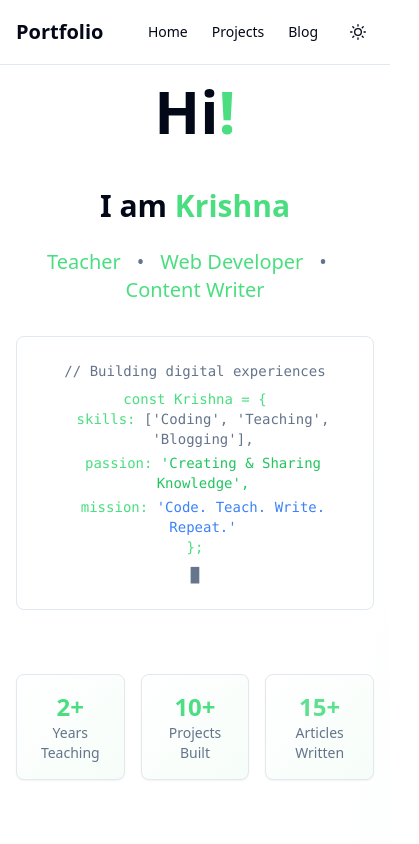
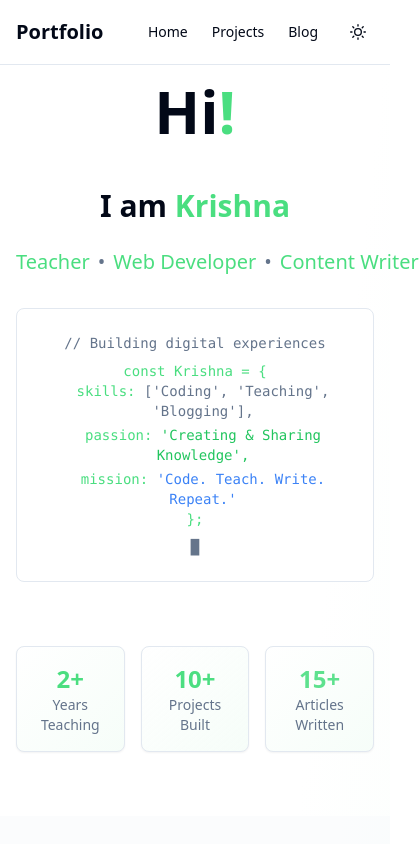
Before and after one commit to akrrishna/akrrishna.github.io, a React (Vite) app: page / in a window 390 px wide. Shown: the top 844 px of the page, 419 px wide, since content can reach past the window. Built offline with nearby package versions, Linux system fonts and the light colour scheme.

Commit message:
Minor Chnage in home

```diff
--- a/src/pages/Index.tsx
+++ b/src/pages/Index.tsx
@@ -49,11 +49,11 @@ const Index = () => {
                   I am <span className="text-primary">Krishna</span>
                 </h1>
                 <div className="text-xl md:text-2xl text-muted-foreground space-y-2">
-                  <div className="animate-fade-in" style={{ animationDelay: '1s' }}>
+                  <div className="animate-fade-in whitespace-nowrap" style={{ animationDelay: '1s' }}>
                     <span className="inline-block bg-gradient-to-r from-primary to-accent bg-clip-text text-transparent">Teacher</span>
-                    <span className="mx-4">•</span>
+                    <span className="mx-2 md:mx-4">•</span>
                     <span className="inline-block bg-gradient-to-r from-accent to-primary bg-clip-text text-transparent animate-pulse">Web Developer</span>
-                    <span className="mx-4">•</span>
+                    <span className="mx-2 md:mx-4">•</span>
                     <span className="inline-block bg-gradient-to-r from-primary to-accent bg-clip-text text-transparent">Content Writer</span>
                   </div>
                 </div>
```
